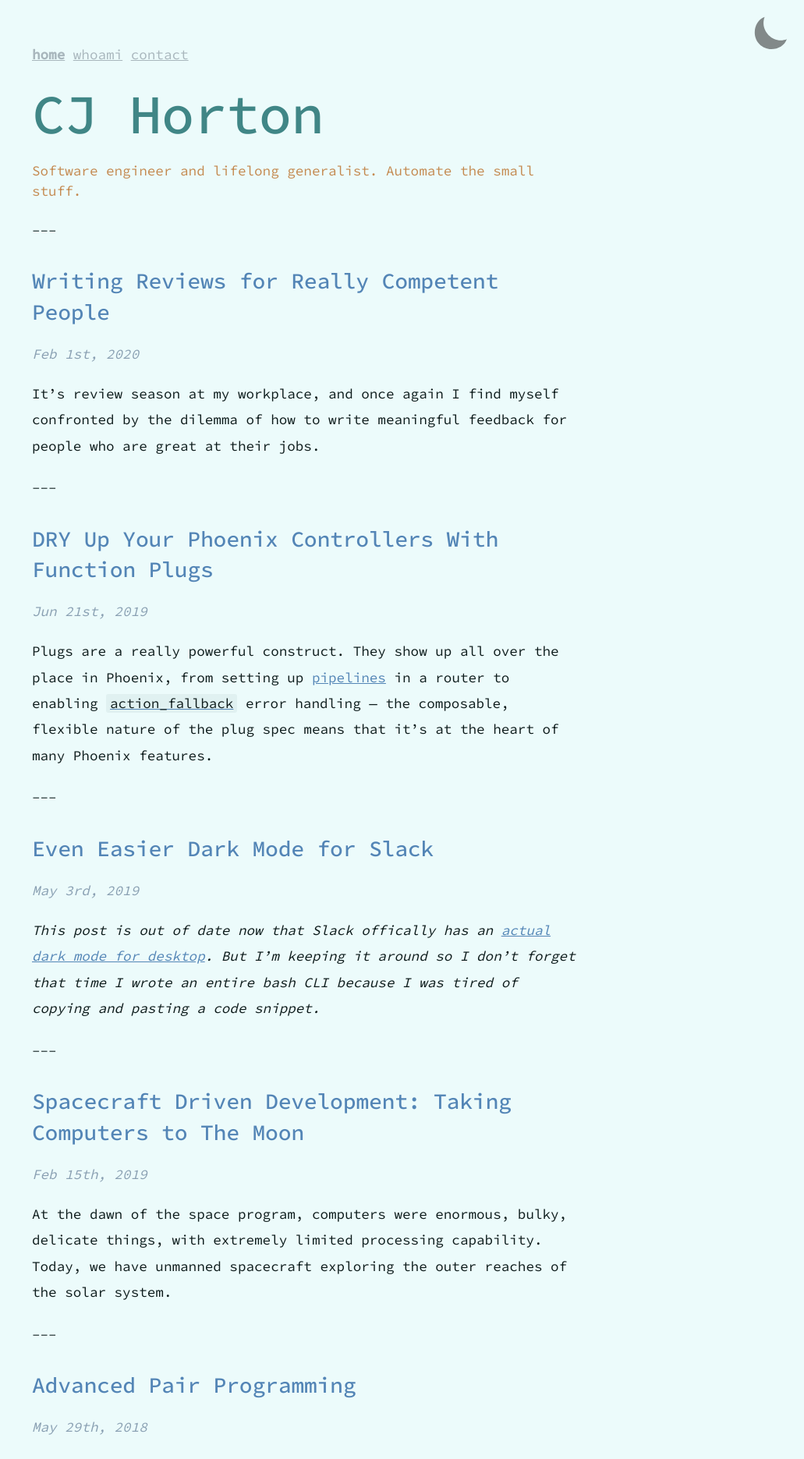
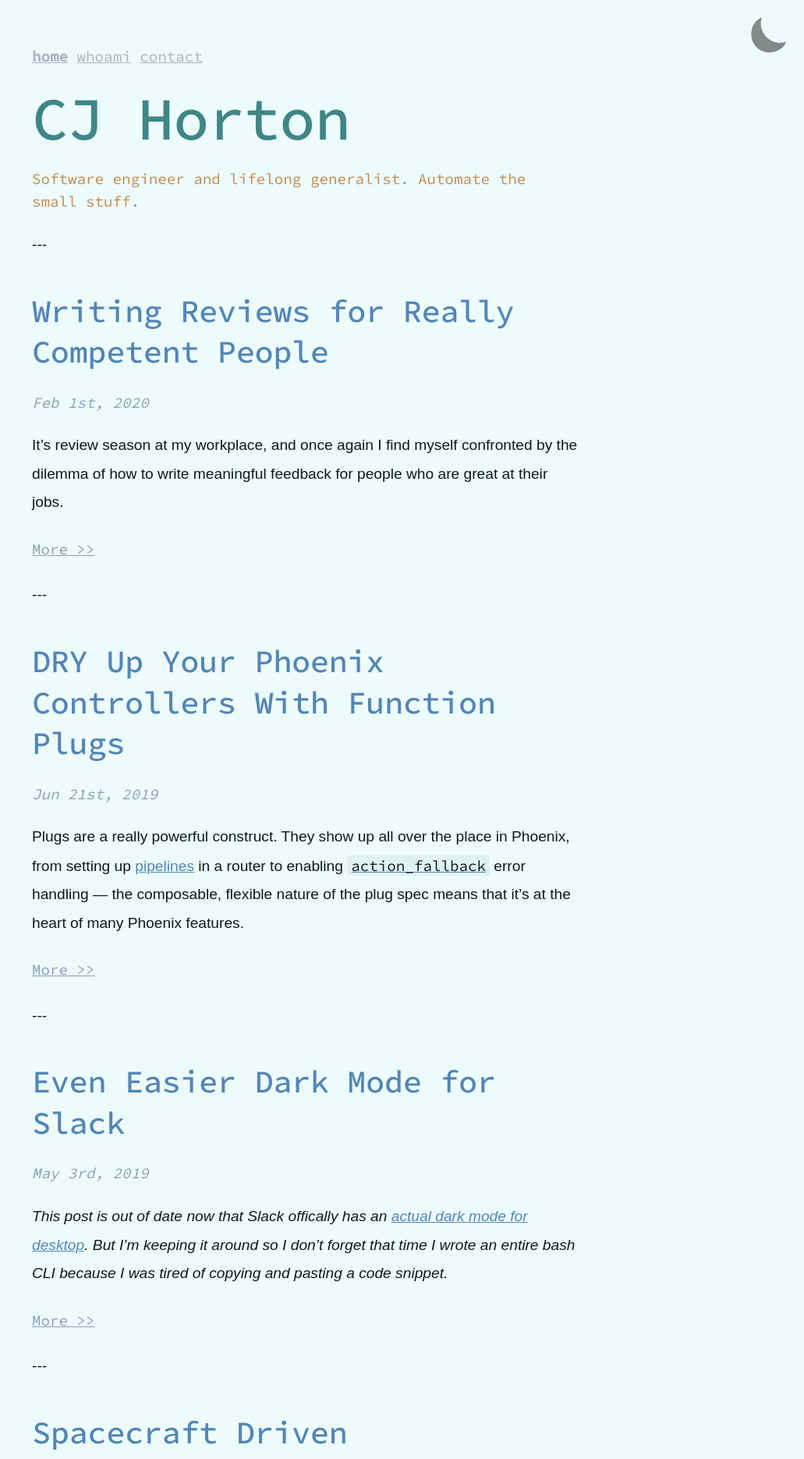
Before and after one commit to radditude/radditude.github.io, a Jekyll site: the page built from n/index.html, in a window 1280 px wide. Shown: the top 1871 px of the page at 78% size, without its empty margins (249-1280 px from the left). Built offline with Jekyll 4.4.1, drawn with Linux system fonts in a browser that asks for light colours; some web fonts are replaced; some of the changed text lies outside the part shown.

Commit message:
consistent body styling

```diff
--- a/_includes/shared/head.html
+++ b/_includes/shared/head.html
@@ -19,7 +19,7 @@
 
 <!-- fonts-->
 <link rel="preconnect" href="https://fonts.gstatic.com/" crossorigin>
-<link href="https://fonts.googleapis.com/css?family=Source+Code+Pro:300,400,500|Montserrat:300,400" rel="stylesheet">
+<link href="https://fonts.googleapis.com/css?family=Source+Code+Pro:300,400,500|Source+Serif+Pro" rel="stylesheet">
 
 <!-- light and dark mode styles -->
 <script>
--- a/css/_base.scss
+++ b/css/_base.scss
@@ -43,8 +43,6 @@ body {
   position: relative;
   // global font settings
   font-family: $body-font;
-  font-weight: var(--body-weight);
-  font-weight: var(--secondary-weight);
   color: var(--body);
   line-height: 1.9;
   font-size: $small-font-size;
--- a/css/styles.scss
+++ b/css/styles.scss
@@ -2,14 +2,14 @@
 ---
 
 $mono-font: 'Source Code Pro', monospace;
-$body-font: 'Montserrat', sans-serif;
+$body-font: 'Source Serif Pro', sans-serif;
 $small-screen: 700px;
 $duration: 0.5s;
 $timing: ease;
 $default-spacing: 2em;
 $smallest-font-size: 0.8em;
 $smaller-font-size: 1em;
-$small-font-size: 1.1em;
+$small-font-size: 1.2em;
 $font-size: 1.4em;
 $medium-font-size: 1.6em;
 $large-font-size: 1.8em;
@@ -22,8 +22,6 @@ $title-font-size: 4em;
 
 // styles specific to the front page
 .frontpage {
-  font-family: $mono-font;
-
   h1 {
     font-size: $title-font-size;
     line-height: 1;
@@ -33,7 +31,7 @@ $title-font-size: 4em;
     }
   }
 
-  h4 {
+  h2 {
     a {
       text-decoration: none;
     }
--- a/n/index.html
+++ b/n/index.html
@@ -12,13 +12,16 @@ layout: default
   <p>---</p>
 
   {% for post in site.posts %}
-  <h4>
+  <h2>
     <a href="{{ post.url }}">{{ post.title }}{% if post.subtitle %}: {{ post.subtitle }} {% endif %}</a>
-  </h4>
+  </h2>
   <p class="meta index">
     <em>{{ post.date | date_to_string: "ordinal", "US" }}</em>
   </p>
   {{ post.excerpt }}
+
+  <p class="meta"><a href="{{ post.url }}">More >></a></p>
+
   <p>---</p>
   {% endfor %}
 </div>
```
Also changed, not shown: _posts/2019-06-21-phoenix-function-plugs.md (+20 -12 lines), _posts/2020-02-01-writing-reviews-for-really-competent-people.md (+1 -1 lines).
